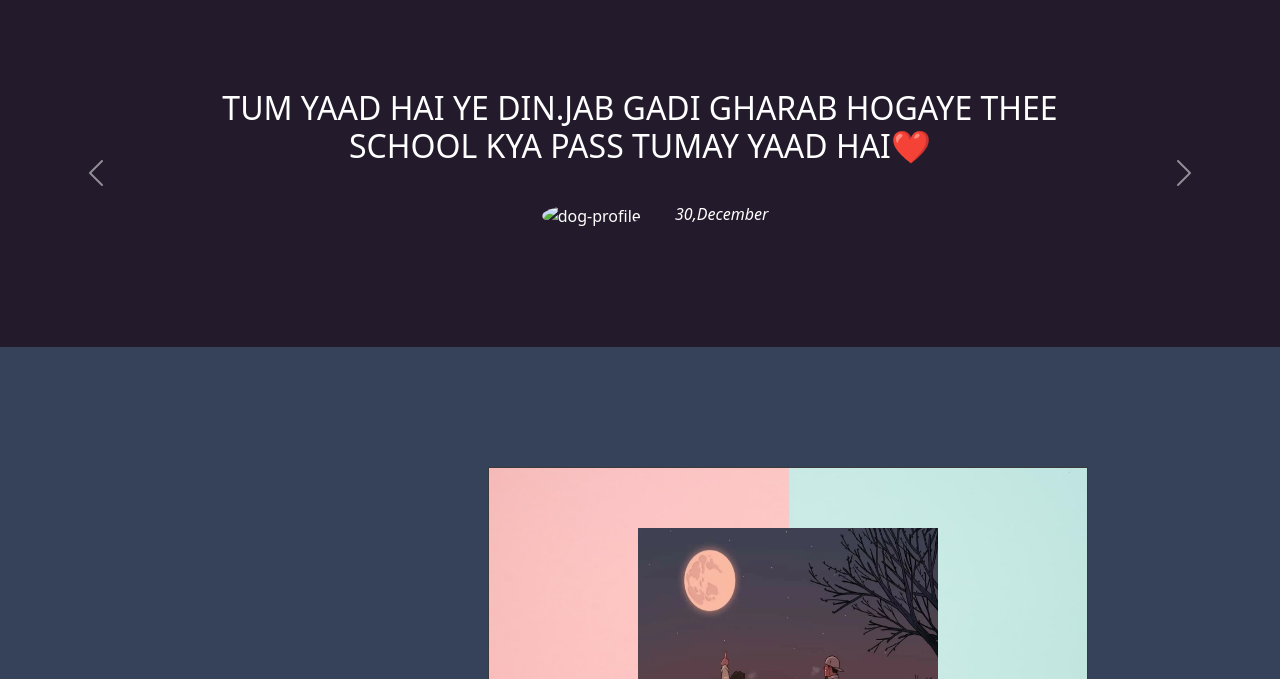
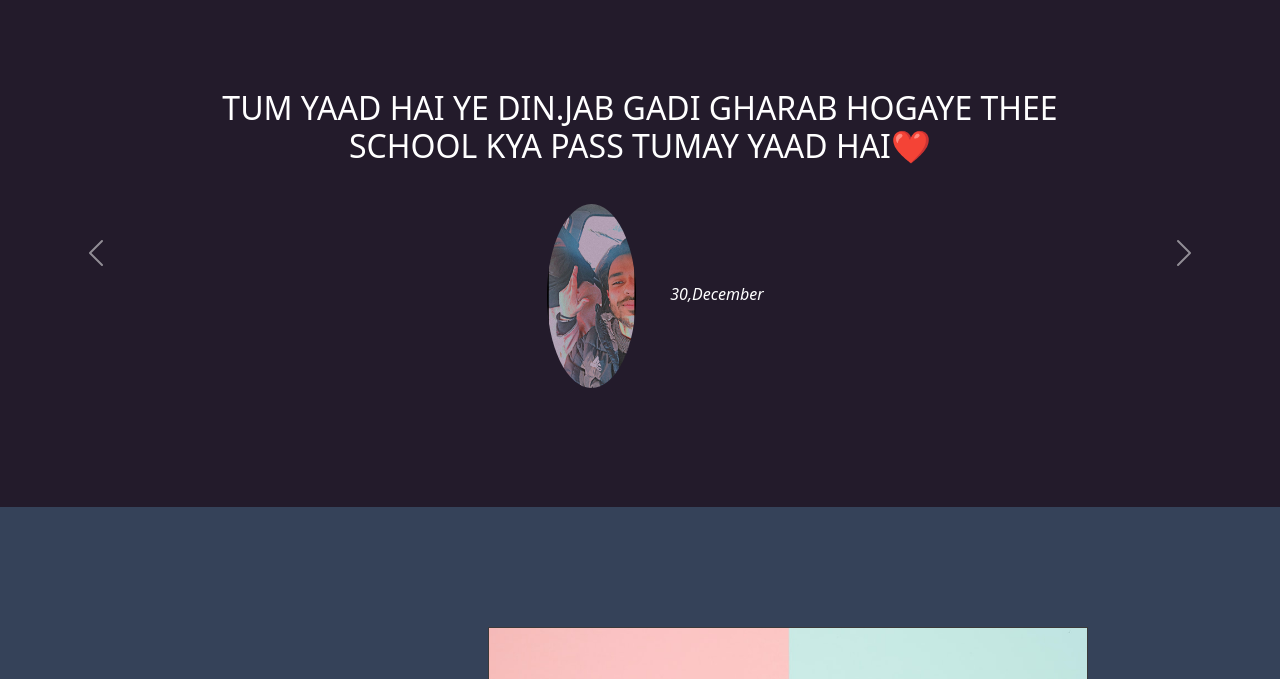
Before and after one commit to sultanimran/cv, a plain HTML site: page index.html in a window 1280 px wide. Shown: the part 108-787 px from the top of the page. Drawn offline with nearby package versions, Linux system fonts and the light colour scheme.

Commit message:
Update index.html

```diff
--- a/index.html
+++ b/index.html
@@ -30,7 +30,7 @@
             <div class="carousel-inner">
               <div class="carousel-item active">
                 <h2 class="testimonial-text">TUM YAAD HAI YE DIN.JAB GADI GHARAB HOGAYE THEE SCHOOL KYA PASS TUMAY YAAD HAI❤️ </h2>
-                <img class="testimonials-image" src="image\Snapchat-1042380917.jpg" alt="dog-profile">
+                <img class="testimonials-image" src="Snapchat-1042380917.jpg" alt="profile">
                 <em>30,December</em>
               </div>
               <div class="carousel-item">
```
